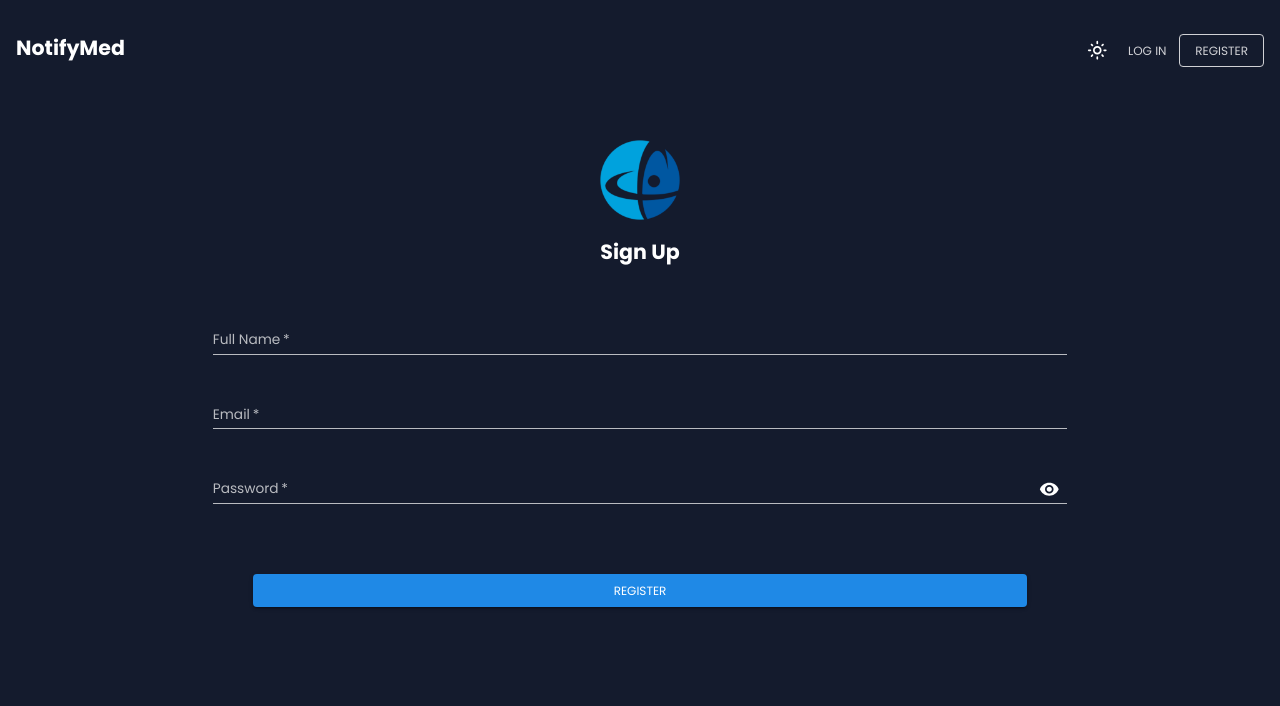
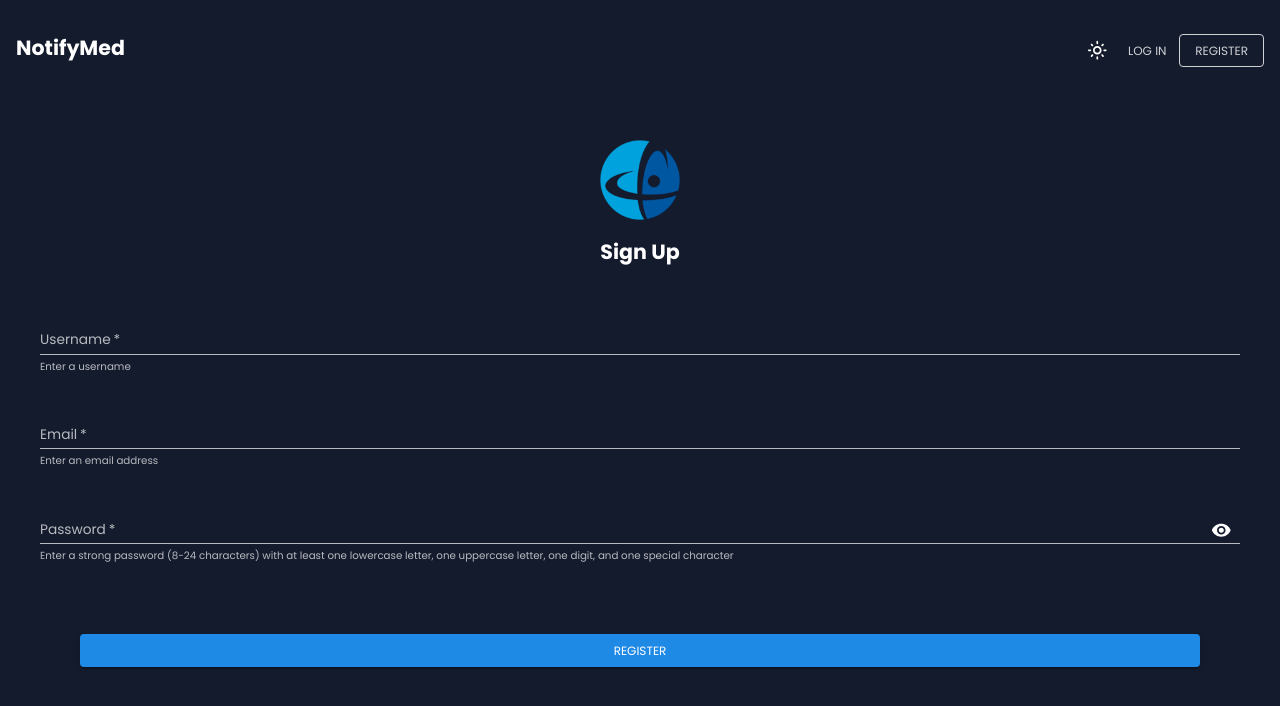
Before and after one commit to Notify-Med/client, a React (Create React App) app: page /register in a window 1280 px wide. Shown: the top 706 px of the page. Built offline with nearby package versions, Linux system fonts and the light colour scheme; no server answers.

Commit message:
login, register exception handling, error showing and redirecting

```diff
--- a/src/components/login/login.jsx
+++ b/src/components/login/login.jsx
@@ -32,7 +32,6 @@ const Login = ({ isLoggedIn, setIsLoggedIn }) => {
   const theme = useTheme();
   tokens(theme.palette.mode);
   useContext(ColorModeContext);
-  // console.log("mode :", theme.palette.mode);
 
   const { setAuth } = useContext(AuthContext);
 
@@ -68,21 +67,23 @@ const Login = ({ isLoggedIn, setIsLoggedIn }) => {
           withCredentials: true,
         }
       );
-      console.log(JSON.stringify(response?.data));
-      const accessToken = response?.data?.token;
 
-      // Store the token in a cookie (using js-cookie)
 
-      console.log("accessToken:", accessToken); // Add this line to check the value
-      localStorage.setItem("accessToken", response?.data?.token);
-      console.log("id: ", response?.data?._id);
-      localStorage.setItem("id", response?.data?._id);
+      // Store the token in localStorage (using js-cookie)
+      if (response?.data?.token) {
+        localStorage.setItem("accessToken", response.data.token);
+        localStorage.setItem("id", response.data._id);
 
-      setAuth({ email, pwd, accessToken });
-      setEmail("");
-      setPwd("");
-      setSuccess(true);
-      setIsLoggedIn(true);
+        setAuth({ email, pwd, accessToken: response.data.token });
+        setEmail("");
+        setPwd("");
+        setSuccess(true);
+        setIsLoggedIn(true);
+        navigate("/Home");
+      } else {
+        setErrMsg("Login Failed");
+      }
+
       //HomeRef.current.click();
       navigate("/Home");
     } catch (err) {
@@ -95,7 +96,9 @@ const Login = ({ isLoggedIn, setIsLoggedIn }) => {
       } else {
         setErrMsg("Login Failed");
       }
-      errRef.current.focus();
+      if (errRef.current) { // Check if errRef.current is defined
+        errRef.current.focus();
+      }
     }
   };
 
--- a/src/components/register/register.jsx
+++ b/src/components/register/register.jsx
@@ -13,6 +13,8 @@ import IconButton from '@mui/material/IconButton';
 import Visibility from '@mui/icons-material/Visibility';
 import VisibilityOff from '@mui/icons-material/VisibilityOff';
 import InputAdornment from '@mui/material/InputAdornment';
+import { useNavigate } from "react-router-dom";
+
 
 const USER_REGEX = /^[A-z][A-z0-9-_]{3,23}$/;
 const EMAIL_REGEX = /^[a-zA-Z0-9._%+-]+@[a-zA-Z0-9.-]+\.[a-zA-Z]{2,}$/;
@@ -20,7 +22,9 @@ const PWD_REGEX = /^(?=.*[a-z])(?=.*[A-Z])(?=.*[0-9])(?=.*[!@#$%]).{8,24}$/;
 const REGISTER_URL = "/users";
 
 const Register = () => {
+  const navigate = useNavigate();
 
+  const [submitted, setSubmitted] = useState(false);
   const [showPassword, setShowPassword] = React.useState(false);
 
   const handleClickShowPassword = () => setShowPassword((show) => !show);
@@ -32,7 +36,6 @@ const Register = () => {
   const theme = useTheme();
   tokens(theme.palette.mode);
   useContext(ColorModeContext);
-  console.log("mode :", theme.palette.mode);
 
   //submiting data logic with axios:
 
@@ -66,12 +69,13 @@ const Register = () => {
         }
       );
 
-      console.log(response.data);
       setSuccess(true);
       setUser("");
       setEmail("");
       setPwd("");
       setErrMsg("");
+
+      navigate("/login");
     } catch (err) {
       if (!err?.response) {
         setErrMsg("No Server Response");
@@ -93,7 +97,11 @@ const Register = () => {
     >
       <img src={tmpaLogo} alt="tmpa Logo" height={80} />
       <h2>Sign Up</h2>
-      <form onSubmit={handleSubmit}>
+      <form onSubmit={(e) => {
+      e.preventDefault();
+      setSubmitted(true); // Mark the form as submitted
+      handleSubmit(e);
+    }}>
         <TextField
           sx={{
             "& label.Mui-focused": {
@@ -118,8 +126,10 @@ const Register = () => {
             width: "100%",
             marginTop: "25px",
           }}
+          error={submitted && !USER_REGEX.test(user)} // Apply error after form submission and invalid input
+          helperText={submitted && !USER_REGEX.test(user) ? "Enter a valid username (4 characters)" : "Enter a username"}
           id="name"
-          label="Full Name"
+          label="Username"
           variant="standard"
           value={user}
           onChange={(e) => setUser(e.target.value)}
@@ -133,6 +143,8 @@ const Register = () => {
           value={email}
           onChange={(e) => setEmail(e.target.value)}
           required
+          error={submitted && !EMAIL_REGEX.test(email)} // Apply error after form submission and invalid input
+          helperText={submitted && !EMAIL_REGEX.test(email) ? "Enter a valid email address" : "Enter an email address"}
           sx={{
             "& label.Mui-focused": {
               color:
@@ -157,40 +169,8 @@ const Register = () => {
             marginTop: "30px",
           }}
         />
-        {/* <TextField
-          id="password"
-          label="Password"
-          variant="standard"
-          type="password"
-          value={pwd}
-          onChange={(e) => setPwd(e.target.value)}
-          required
-          sx={{
-            "& label.Mui-focused": {
-              color:
-                theme.palette.mode === "dark"
-                  ? theme.palette.text.light
-                  : undefined,
-            },
-            "& .MuiInput-underline:after": {
-              borderBottomColor:
-                theme.palette.mode === "dark"
-                  ? theme.palette.text.light
-                  : undefined,
-            },
-            "& .MuiOutlinedInput-root.Mui-focused .MuiOutlinedInput-notchedOutline":
-              {
-                borderColor:
-                  theme.palette.mode === "dark"
-                    ? theme.palette.text.light
-                    : undefined,
-              },
-            width: "100%",
-            marginTop: "30px",
-          }}
-        /> */}
 
-<TextField
+        <TextField
           id="password"
           type={showPassword ? 'text' : 'password'}
           label="Password"
@@ -198,6 +178,8 @@ const Register = () => {
           onChange={(e) => setPwd(e.target.value)}
           value={pwd}
           required
+          error={submitted && !PWD_REGEX.test(pwd)} // Apply error after form submission and invalid input
+          helperText={submitted && !PWD_REGEX.test(pwd) ? "Enter a strong password (8-24 characters) with at least one lowercase letter, one uppercase letter, one digit, and one special character" : "Enter a strong password (8-24 characters) with at least one lowercase letter, one uppercase letter, one digit, and one special character"}
           sx={{
             "& label.Mui-focused": {
               color:
--- a/src/global/navbar.jsx
+++ b/src/global/navbar.jsx
@@ -124,7 +124,6 @@ const Navbar = ({ isLoggedIn, setIsLoggedIn }) => {
 
   useEffect(() => {
     socket.on("update", () => {
-      console.log(hasNewNotifications);
       checkNewNotifications().then((newNotificationsExist) => {
         setHasNewNotifications(newNotificationsExist);
       });
```
